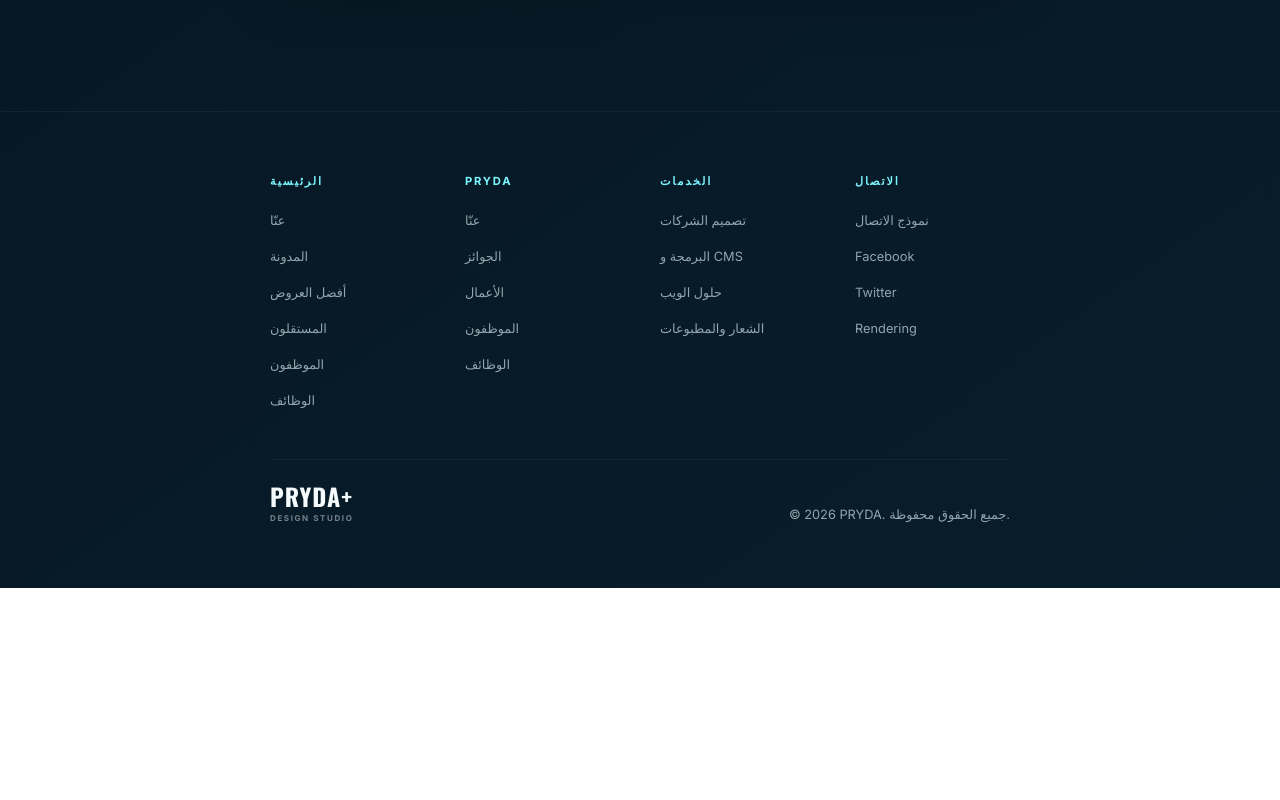
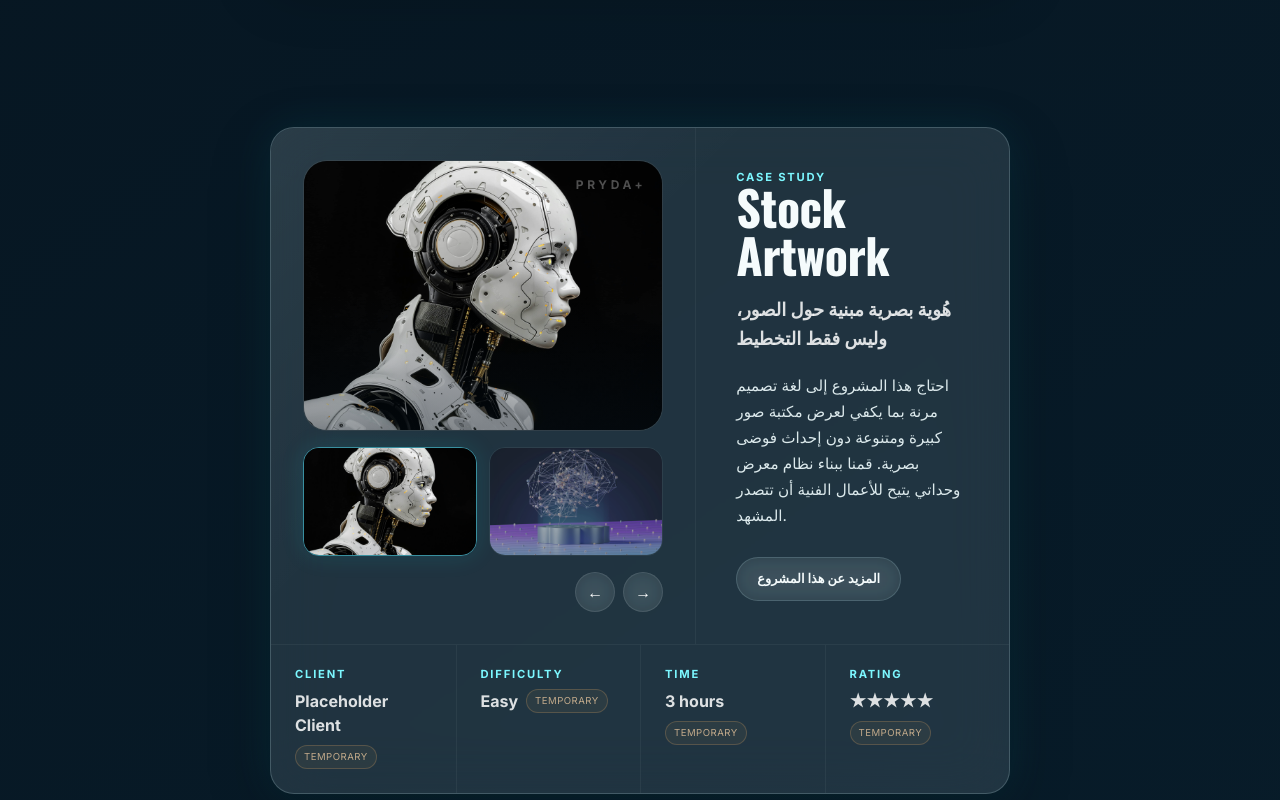
Before and after one commit to hashimwisamsami-arch/pryda, a React (Vite) app: page / in a window 1280 px wide. Shown: the part 1880-2680 px from the top of the page. Before the commit the page ends 2468 px from the top, so only its background shows below. Built offline with nearby package versions, Linux system fonts and the light colour scheme.

Commit message:
feat: add CaseStudy component with gallery and project details

```diff
--- a/src/App.jsx
+++ b/src/App.jsx
@@ -3,6 +3,7 @@ import Navbar from "./components/layout/Navbar";
 import Footer from "./components/layout/Footer";
 import Hero from "./components/home/Hero";
 import FeaturedWorks from "./components/home/FeaturedWorks";
+import CaseStudy from "./components/home/CaseStudy";
 
 function App() {
   return (
@@ -14,6 +15,7 @@ function App() {
       <main id="home">
         <Hero />
         <FeaturedWorks />
+        <CaseStudy />
       </main>
 
       <Footer />
--- a/src/components/home/CaseStudy.jsx
+++ b/src/components/home/CaseStudy.jsx
@@ -1,5 +1,229 @@
-const CaseStudy = () => {
-  return <div>CaseStudy</div>;
-};
+import { useMemo, useState } from "react";
+
+import Container from "../ui/Container";
+import GlassCard from "../ui/GlassCard";
+import IconButton from "../ui/IconButton";
+import Button from "../ui/Button";
+
+import { projects } from "../../constants/projects";
+
+const wallpaperModules = import.meta.glob("../../assets/WALLPAPER_*", {
+  eager: true,
+  query: "?url",
+  import: "default",
+});
+
+const wallpaperImages = Object.entries(wallpaperModules)
+  .sort(([pathA], [pathB]) =>
+    pathA.localeCompare(pathB, undefined, {
+      numeric: true,
+      sensitivity: "base",
+    }),
+  )
+  .map(([path, image]) => ({
+    path,
+    image,
+  }));
+
+const stockArtwork = projects.find(
+  (project) => project.title === "Stock Artwork",
+)?.caseStudy;
+
+function CaseStudy() {
+  const [selectedImage, setSelectedImage] = useState(0);
+
+  const galleryImages = useMemo(() => {
+    return wallpaperImages.slice(4, 6);
+  }, []);
+
+  if (!stockArtwork) {
+    return null;
+  }
+
+  return (
+    <section id="stock-artwork" className="py-10 sm:py-14 lg:py-20">
+      <Container>
+        <GlassCard strong className="overflow-hidden">
+          {/* =========================
+              MAIN CONTENT
+          ========================== */}
+          <div className="grid lg:grid-cols-[1.15fr_0.85fr]">
+            {/* =========================
+                IMAGES
+            ========================== */}
+            <div className="relative p-4 sm:p-6 lg:p-8">
+              <div className="relative overflow-hidden rounded-lg border border-white/10 bg-black/20">
+                {galleryImages.length > 0 && (
+                  <img
+                    src={galleryImages[selectedImage].image}
+                    alt={`${stockArtwork.title} preview ${selectedImage + 1}`}
+                    className="
+                     aspect-4/3
+                      w-full
+                      object-cover
+                      transition-transform
+                      duration-700
+                    "
+                  />
+                )}
+
+                {/* Image overlay */}
+                <div
+                  aria-hidden="true"
+                  className="
+                    pointer-events-none
+                    absolute
+                    inset-0
+                  bg-linear-to-t
+                    from-pryda-navy/40
+                    via-transparent
+                    to-transparent
+                  "
+                />
+
+                {/* Watermark */}
+                <span
+                  aria-hidden="true"
+                  className="
+                    absolute
+                    right-4
+                    top-4
+                    text-xs
+                    font-bold
+                    tracking-[0.3em]
+                    text-white/30
+                  "
+                >
+                  PRYDA+
+                </span>
+              </div>
+
+              {/* Thumbnails */}
+              {galleryImages.length > 1 && (
+                <div className="mt-4 grid grid-cols-2 gap-3">
+                  {galleryImages.map((item, index) => {
+                    const isActive = selectedImage === index;
+
+                    return (
+                      <button
+                        key={item.path}
+                        type="button"
+                        aria-label={`عرض الصورة ${index + 1}`}
+                        aria-pressed={isActive}
+                        onClick={() => setSelectedImage(index)}
+                        className={`
+                          overflow-hidden
+                          rounded-md
+                          border
+                          transition-all
+                          duration-300
+                          ${
+                            isActive
+                              ? "border-cyan-300/50 shadow-[0_0_24px_rgba(36,215,232,0.12)]"
+                              : "border-white/10 opacity-60 hover:border-white/25 hover:opacity-100"
+                          }
+                        `}
+                      >
+                        <img
+                          src={item.image}
+                          alt={`Thumbnail ${index + 1}`}
+                          className="aspect-16/10 w-full object-cover"
+                        />
+                      </button>
+                    );
+                  })}
+                </div>
+              )}
+
+              {/* Gallery controls */}
+              {galleryImages.length > 1 && (
+                <div className="mt-4 flex justify-end gap-2">
+                  <IconButton
+                    label="الصورة السابقة"
+                    onClick={() =>
+                      setSelectedImage(
+                        (current) =>
+                          (current - 1 + galleryImages.length) %
+                          galleryImages.length,
+                      )
+                    }
+                  >
+                    ←
+                  </IconButton>
+
+                  <IconButton
+                    label="الصورة التالية"
+                    onClick={() =>
+                      setSelectedImage(
+                        (current) => (current + 1) % galleryImages.length,
+                      )
+                    }
+                  >
+                    →
+                  </IconButton>
+                </div>
+              )}
+            </div>
+
+            {/* =========================
+                PROJECT INFO
+            ========================== */}
+            <div className="flex flex-col justify-center border-t border-white/5 p-6 sm:p-8 lg:border-l lg:border-t-0 lg:p-10">
+              <p className="text-label">Case Study</p>
+
+              <h2 className="text-heading mt-3">{stockArtwork.title}</h2>
+
+              <p className="mt-4 text-lg font-bold leading-relaxed text-white/85">
+                {stockArtwork.subtitle}
+              </p>
+
+              <p className="text-body mt-5">{stockArtwork.description}</p>
+
+              <Button
+                href="#stock-artwork-details"
+                variant="secondary"
+                className="mt-7 w-full sm:w-fit"
+              >
+                المزيد عن هذا المشروع
+              </Button>
+            </div>
+          </div>
+
+          {/* =========================
+              METADATA
+          ========================== */}
+          <div className="grid border-t border-white/5 sm:grid-cols-2 lg:grid-cols-4">
+            {stockArtwork.metadata.map((item, index) => (
+              <div
+                key={item.label}
+                className={`
+                    p-5
+                    sm:p-6
+                    ${
+                      index > 0
+                        ? "border-t border-white/5 sm:border-l sm:border-t-0"
+                        : ""
+                    }
+                  `}
+              >
+                <p className="text-label">{item.label}</p>
+
+                <div className="mt-2 flex flex-wrap items-center gap-2">
+                  <p className="font-bold text-white/85">{item.value}</p>
+
+                  {item.temporary && (
+                    <span className="rounded-full border border-orange-300/20 bg-orange-300/6 px-2 py-1 text-[0.6rem] uppercase tracking-wider text-orange-200/70">
+                      Temporary
+                    </span>
+                  )}
+                </div>
+              </div>
+            ))}
+          </div>
+        </GlassCard>
+      </Container>
+    </section>
+  );
+}
 
 export default CaseStudy;
--- a/src/constants/projects.js
+++ b/src/constants/projects.js
@@ -8,6 +8,39 @@ export const projects = [
     id: 2,
     title: "Stock Artwork",
     href: "#stock-artwork",
+    caseStudy: {
+      title: "Stock Artwork",
+      subtitle: "هُوية بصرية مبنية حول الصور، وليس فقط التخطيط",
+      description:
+        "احتاج هذا المشروع إلى لغة تصميم مرنة بما يكفي لعرض مكتبة صور كبيرة ومتنوعة دون إحداث فوضى بصرية. قمنا ببناء نظام معرض وحداتي يتيح للأعمال الفنية أن تتصدر المشهد.",
+
+      /*
+       * بيانات مؤقتة لأن المعلومات الحقيقية غير متوفرة.
+       * يجب استبدالها قبل الإطلاق.
+       */
+      metadata: [
+        {
+          label: "Client",
+          value: "Placeholder Client",
+          temporary: true,
+        },
+        {
+          label: "Difficulty",
+          value: "Easy",
+          temporary: true,
+        },
+        {
+          label: "Time",
+          value: "3 hours",
+          temporary: true,
+        },
+        {
+          label: "Rating",
+          value: "★★★★★",
+          temporary: true,
+        },
+      ],
+    },
   },
   {
     id: 3,
```
